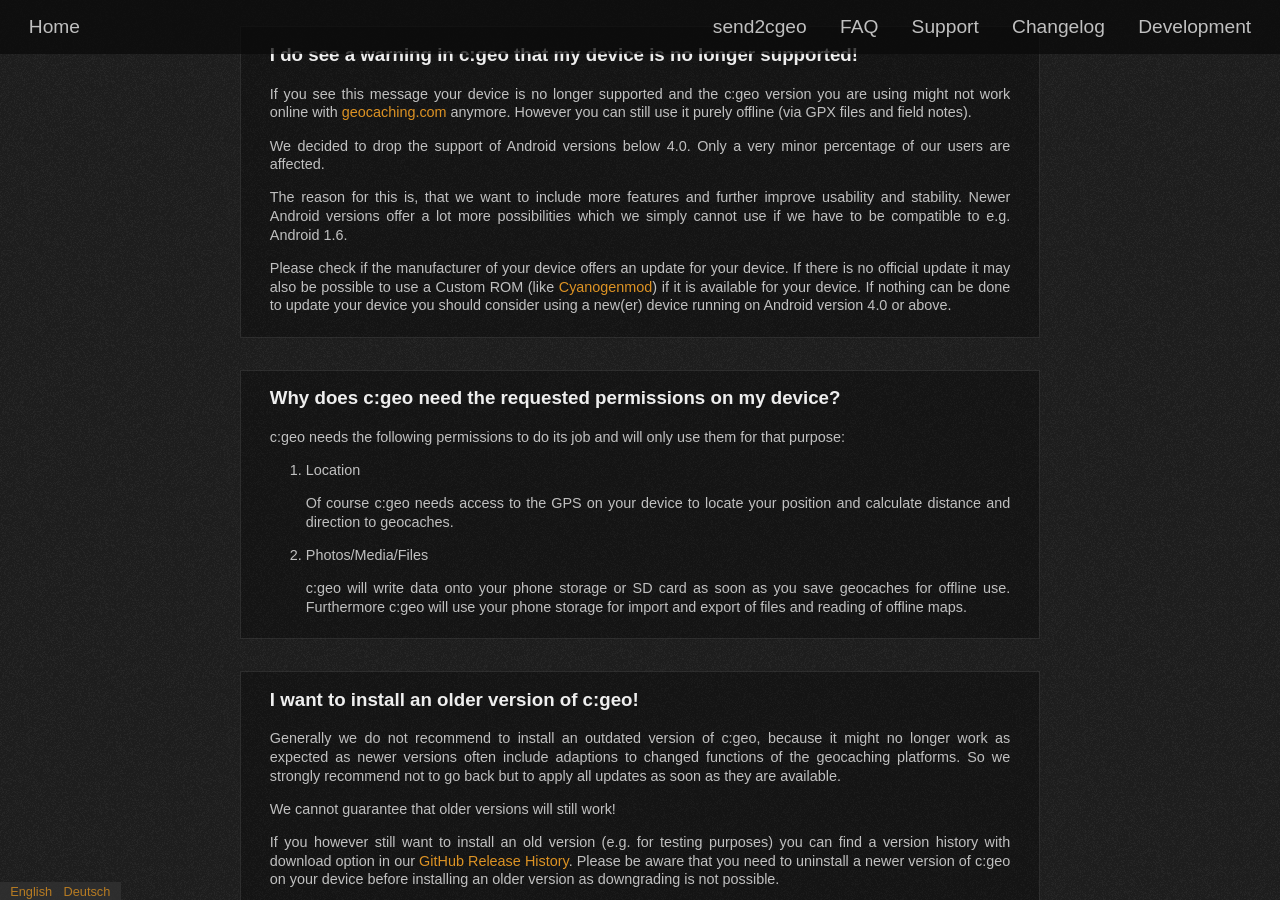
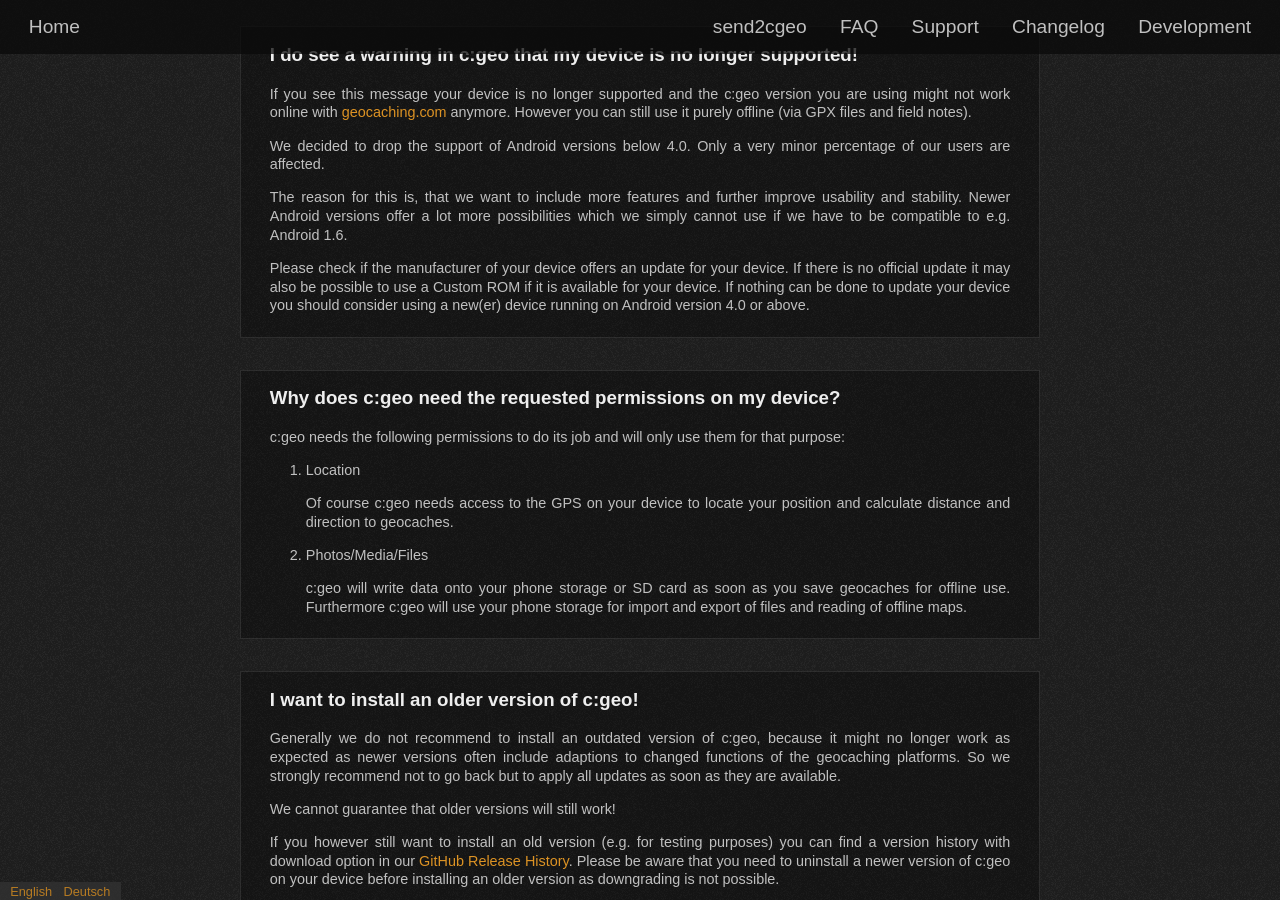
Before and after one commit to cgeo/cgeo.github.io, a Jekyll site: the page built from faq.html, in a window 1280 px wide and 900 px high, scrolled down 13879 px. Built offline with Jekyll 4.4.1, drawn with Linux system fonts in a browser that asks for light colours; some web fonts are replaced.

Commit message:
Fix #130: Recommendation of Cyanogenmod in FAQ

```diff
--- a/_data/faq.yml
+++ b/_data/faq.yml
@@ -972,7 +972,7 @@
                 The reason for this is, that we want to include more features and further improve usability and stability.
                 Newer Android versions offer a lot more possibilities which we simply cannot use if we have to be compatible to e.g. Android 1.6.
 
-                Please check if the manufacturer of your device offers an update for your device. If there is no official update it may also be possible to use a Custom ROM (like [Cyanogenmod](http://www.cyanogenmod.org/)) if it is available for your device.
+                Please check if the manufacturer of your device offers an update for your device. If there is no official update it may also be possible to use a Custom ROM if it is available for your device.
                 If nothing can be done to update your device you should consider using a new(er) device running on Android version 4.0 or above.
         de:
             title: Ich sehe eine Warnung in c:geo, dass mein Gerät nicht länger unterstützt wird!
@@ -985,7 +985,7 @@
                 Der Grund dafür ist, dass wir mehr neue Features einführen und Stabilität und Nutzbarkeit weiter verbessern wollen.
                 Neuere Android-Versionen bieten viel mehr Möglichkeiten, die wir einfach nicht nutzen können, wenn wir beispielsweise zu Android 1.6 kompatibel sein müssen.
 
-                Prüfe, ob der Hersteller deines Gerätes eine Aktualisierung anbietet. Wenn es keine offizielle Aktualisierung gibt, kann es dennoch möglich sein, ein Custom-ROM (wie [Cyanogenmod](http://www.cyanogenmod.org/)) zu nutzen, wenn es für dein Gerät verfügbar ist.
+                Prüfe, ob der Hersteller deines Gerätes eine Aktualisierung anbietet. Wenn es keine offizielle Aktualisierung gibt, kann es dennoch möglich sein, ein Custom-ROM zu nutzen, wenn es für dein Gerät verfügbar ist.
                 Wenn nichts zu machen ist, solltest du überlegen ein neueres Gerät zu nutzen, dass mit einer Android-Version 4.0 oder höher ausgestattet ist.
 
       - id: permissions
```
